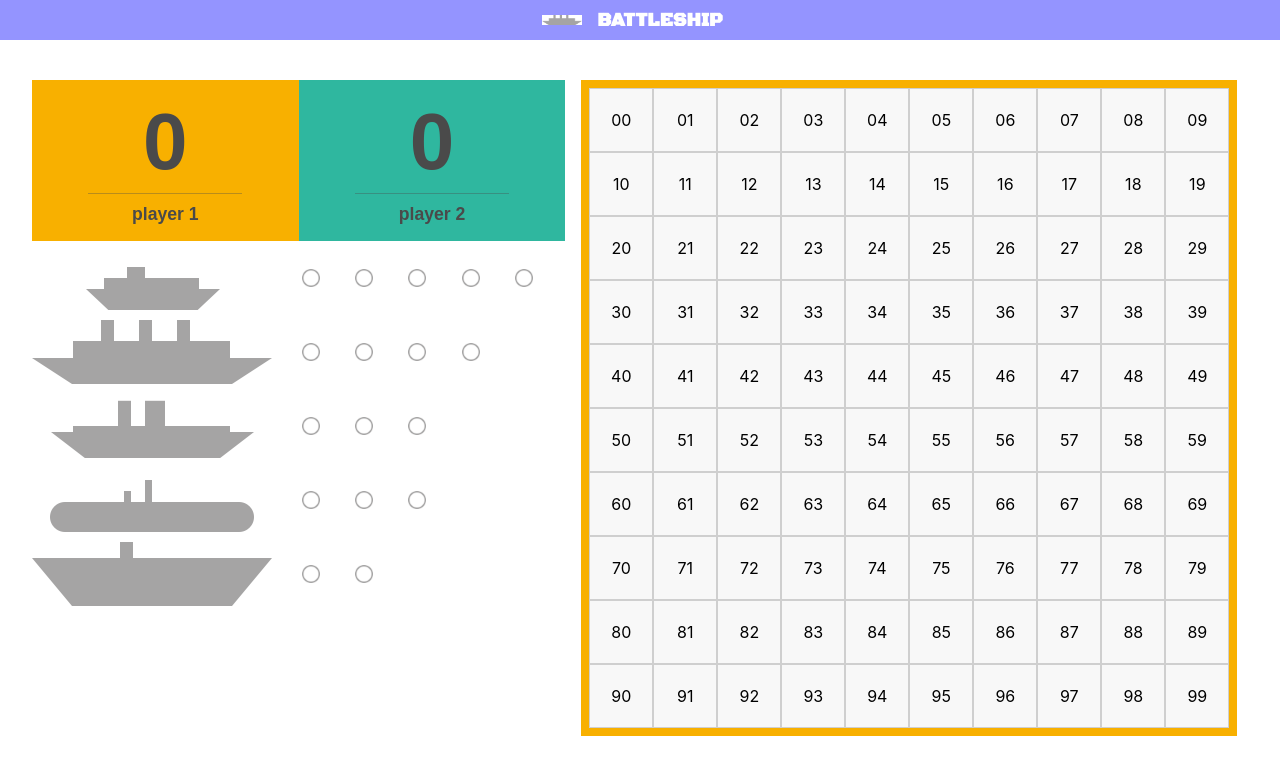
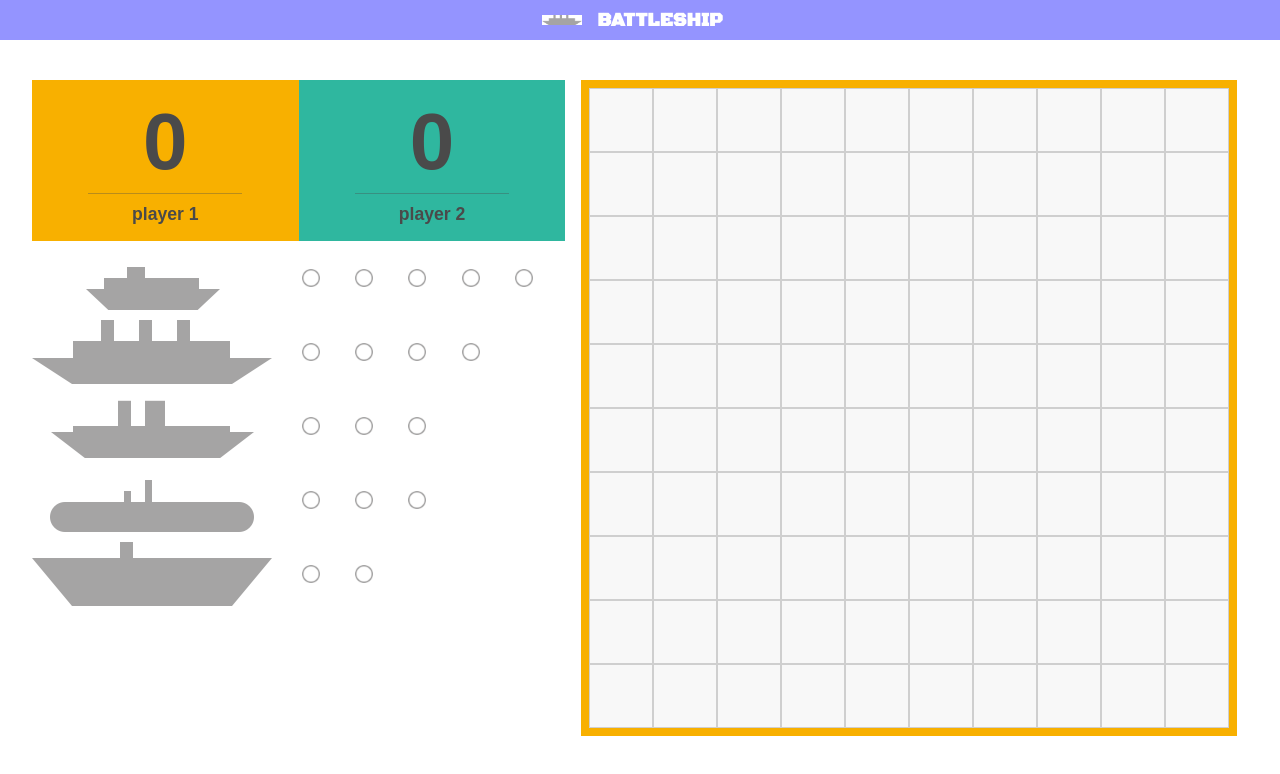
Before and after one commit to HashanWijesinghe/battleship, a React (Create React App) app: page / in a window 1280 px wide. Shown: the top 774 px of the page. Built offline with nearby package versions, Linux system fonts and the light colour scheme.

Commit message:
feat: add suqre button click

```diff
--- /dev/null
+++ b/src/components/gridSquare/GridSquare.tsx
@@ -0,0 +1,40 @@
+import { FC, memo, useCallback } from 'react';
+import styled from 'styled-components';
+import colors from '../../styles/colors';
+import Hit from '../../assets/Hit.png';
+import Miss from '../../assets/Miss.png';
+
+interface GridSquareProps {
+  status?: number;
+  coordinates: { row: number; col: number };
+  handlePress?: (coordinates: { row: number; col: number }) => void;
+}
+
+const Square = styled.div`
+  display: flex;
+  flex: 1;
+  border-width: 0.1px;
+  border-color: ${colors.americanSilver};
+  border-style: solid;
+  justify-content: center;
+  align-items: center;
+`;
+
+const GridSquare: FC<GridSquareProps> = ({
+  status,
+  coordinates,
+  handlePress = () => {},
+}) => {
+  const onPressHandler = useCallback(
+    () => handlePress(coordinates),
+    [coordinates, handlePress]
+  );
+  return (
+    <Square onClick={onPressHandler}>
+      {status === 0 && <img src={Miss} alt="miss" width="100%" height="100%" />}
+      {status === 1 && <img src={Hit} alt="hit" width="100%" height="100%" />}
+    </Square>
+  );
+};
+
+export default memo(GridSquare);
--- a/src/grid/Grid.tsx
+++ b/src/grid/Grid.tsx
@@ -1,5 +1,7 @@
-import React, { useRef, memo, FC } from 'react';
+/* eslint-disable react/no-array-index-key */
+import React, { useRef, memo, FC, useCallback, useState } from 'react';
 import styled from 'styled-components';
+import GridSquare from '../components/gridSquare/GridSquare';
 import { ViewportWidthBreakpoints } from '../shared/constants';
 import colors from '../styles/colors';
 
@@ -31,35 +33,57 @@ const Row = styled.div`
   justify-content: stretch;
 `;
 
-const Square = styled.div`
-  display: flex;
-  flex: 1;
-  border-width: 0.1px;
-  border-color: ${colors.americanSilver};
-  border-style: solid;
-  justify-content: center;
-  align-items: center;
-`;
-
 const Grid: FC = () => {
   const windowSize = useRef([window.innerHeight, window.innerWidth]);
+  const grid = useRef<Array<Array<number>>>(Array(10).fill(Array(10).fill(-1)));
+
+  const [positions, setPositions] = useState<Array<Array<number>>>([]);
+
+  // TODO: need a way to store clicked
+  // TODO: compare clicked locations with actual positions
+
+  // const checkStatus = useCallback(
+  //   ([row, value]: Array<number>) => {
+  //     if (JSON.stringify(positions).includes(`${[row, value]}`)) {
+  //       let isContain = 0;
+  //       // eslint-disable-next-line consistent-return
+  //       mockData.layout.forEach((layouts) => {
+  //         if (JSON.stringify(layouts.positions).includes(`${[row, value]}`)) {
+  //           isContain = 1;
+  //         }
+  //       });
+  //       return isContain;
+  //     }
+  //     return -1;
+  //   },
+  //   [positions]
+  // );
+
+  const handleSquarePress = useCallback(
+    (coords: { row: number; col: number }) => {
+      setPositions([...positions, [coords.row, coords.col]]);
+    },
+    [positions]
+  );
 
   return (
     <GridContainer width={windowSize.current[1]} height={windowSize.current[0]}>
-      {Array(10)
-        .fill(null)
-        .map((colItem, colIndex) => (
-          <Row>
-            {Array(10)
-              .fill(null)
-              .map((rowItem, rowIndex) => (
-                <Square>
-                  {colIndex}
-                  {rowIndex}
-                </Square>
-              ))}
-          </Row>
-        ))}
+      {grid.current.map((rowItem, rowIndex) => (
+        <Row key={`${rowIndex}-col`}>
+          {grid.current[rowIndex].map((colItem, colIndex) => (
+            <GridSquare
+              key={`${rowIndex}${colIndex}`}
+              coordinates={{ row: rowIndex, col: colIndex }}
+              handlePress={handleSquarePress}
+              status={
+                JSON.stringify(positions).includes(`${[rowIndex, colIndex]}`)
+                  ? 0
+                  : -1
+              }
+            />
+          ))}
+        </Row>
+      ))}
     </GridContainer>
   );
 };
--- a/src/shipList/ShipList.tsx
+++ b/src/shipList/ShipList.tsx
@@ -48,14 +48,24 @@ const ShipList: FC = (): JSX.Element => {
 
   return (
     <OuterContainer>
-      <ShipListContainer>
+      <ShipListContainer key="shipList-1">
         {objectEntriesFirst3.map(([key, value]) => (
-          <ShipListItem ship={ShipTypes[key]} hits={0} maxHits={value.size} />
+          <ShipListItem
+            key={key}
+            ship={ShipTypes[key]}
+            hits={0}
+            maxHits={value.size}
+          />
         ))}
       </ShipListContainer>
-      <ShipListContainer>
+      <ShipListContainer key="shipList-2">
         {objectEntries.map(([key, value]) => (
-          <ShipListItem ship={ShipTypes[key]} hits={0} maxHits={value.size} />
+          <ShipListItem
+            key={key}
+            ship={ShipTypes[key]}
+            hits={0}
+            maxHits={value.size}
+          />
         ))}
       </ShipListContainer>
     </OuterContainer>
```
